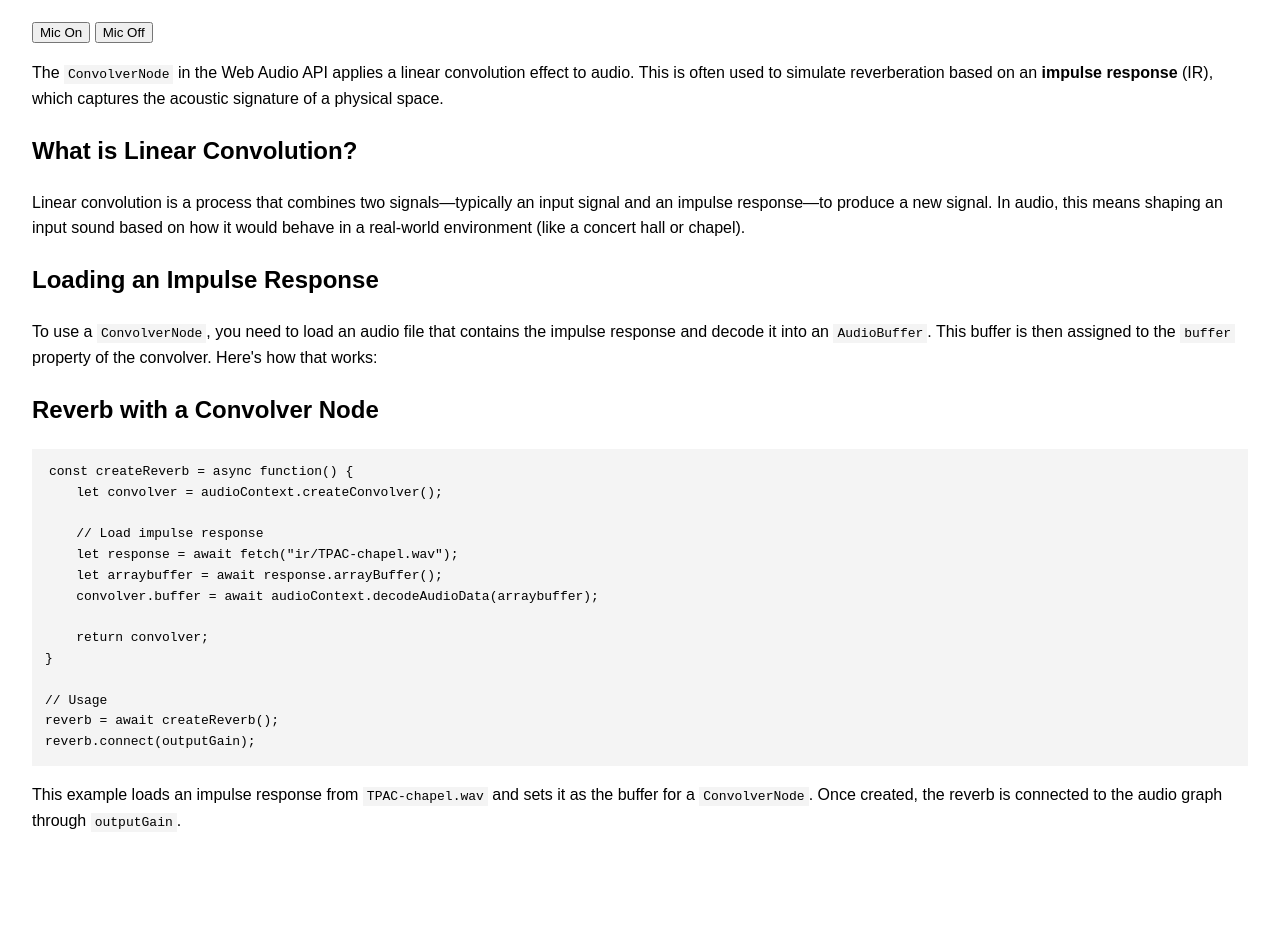
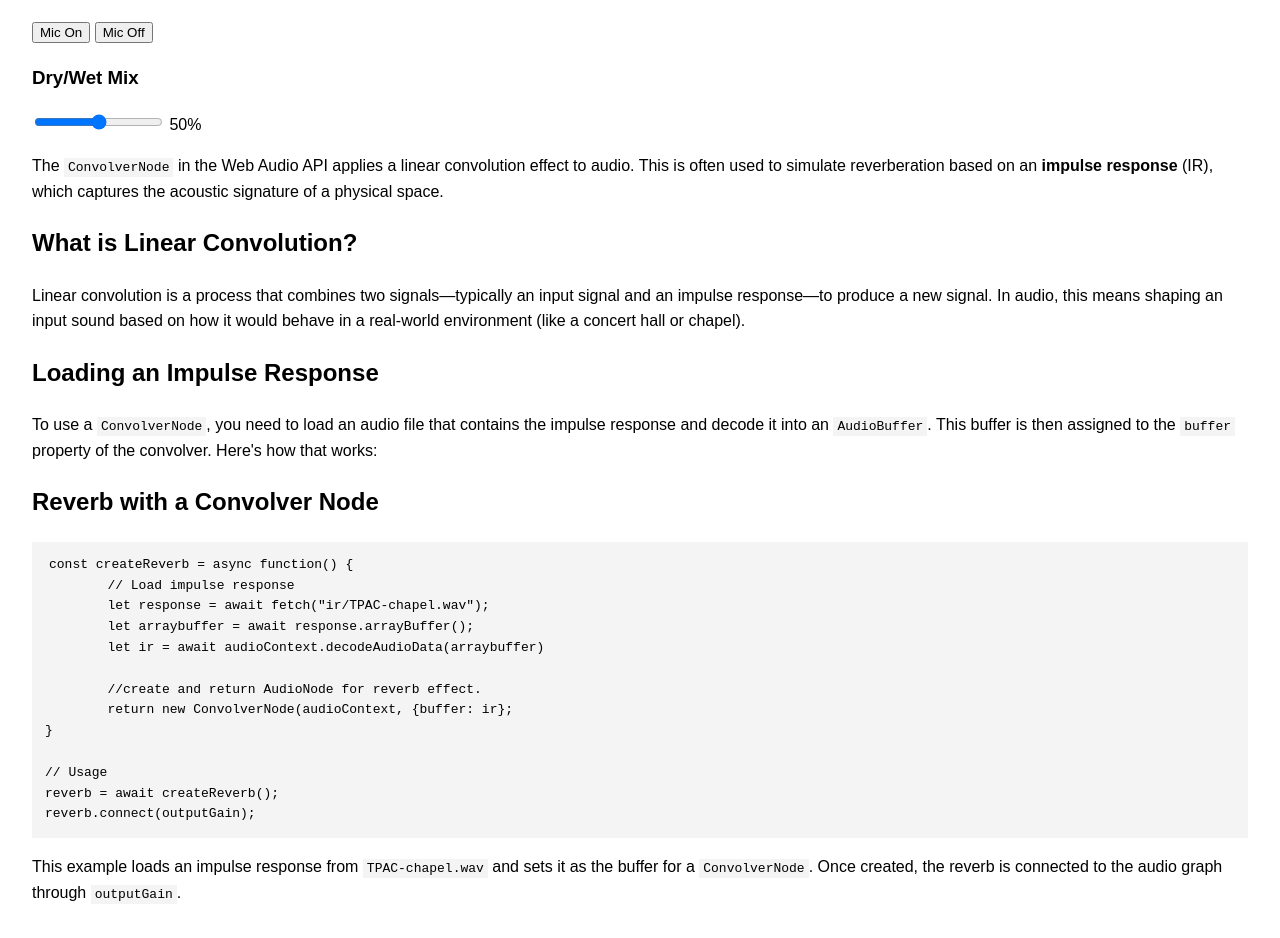
Before and after one commit to MUST4707/10_Week.Workshop.A.ConvolverNode, a plain HTML site: page index.html in a window 1280 px wide. Shown: the part 86-1024 px from the top of the page. Before the commit the page ends 952 px from the top, so only its background shows below. Drawn offline with Linux system fonts and the light colour scheme.

Commit message:
object constructors and wet/dry

```diff
--- a/index.html
+++ b/index.html
@@ -28,6 +28,12 @@
     <h1>Web Audio: Reverb with <code>ConvolverNode</code></h1>
     <button id="start">Mic On</button>
     <button id="stop">Mic Off</button>
+    <div>
+        <h3>Dry/Wet Mix</h3>
+        <input id="mix" type="range" min="0" max="100" value="50">
+        <label id="wdLabel" for="mix">50%</label>
+    </div>
+
     <p>
         The <code>ConvolverNode</code> in the Web Audio API applies a linear convolution effect to audio. This is often used to simulate reverberation based on an <strong>impulse response</strong> (IR), which captures the acoustic signature of a physical space.
     </p>
@@ -44,14 +50,13 @@
 
     <h2>Reverb with a Convolver Node</h2>
     <pre><code>const createReverb = async function() {
-    let convolver = audioContext.createConvolver();
+        // Load impulse response
+        let response = await fetch("ir/TPAC-chapel.wav");
+        let arraybuffer = await response.arrayBuffer();
+        let ir = await audioContext.decodeAudioData(arraybuffer)
 
-    // Load impulse response
-    let response = await fetch("ir/TPAC-chapel.wav");
-    let arraybuffer = await response.arrayBuffer();
-    convolver.buffer = await audioContext.decodeAudioData(arraybuffer);
-
-    return convolver;
+        //create and return AudioNode for reverb effect.
+        return new ConvolverNode(audioContext, {buffer: ir};
 }
 
 // Usage
--- a/reverb.js
+++ b/reverb.js
@@ -1,24 +1,24 @@
 // Create the AudioContext, which is the main Web Audio environment
 const audioContext = new AudioContext();
 
-
-
-// Create a GainNode to control the feedback amount
-const feedback = audioContext.createGain();
-feedback.gain.value = 0.4; // Set feedback level (40% of signal loops back)
+// Create a GainNode to control the final output volume
+const dryGain = new GainNode(audioContext);
+dryGain.gain.value = 0.5; // Set output volume to 50% -6dBFS
 
 // Create a GainNode to control the final output volume
-const outputGain = audioContext.createGain();
-outputGain.gain.value = 0.5; // Set output volume to 50% -6dBFS
+const wetGain = new GainNode(audioContext);
+wetGain.gain.value = 0.5; // Set output volume to 50% -6dBFS
+
+// Create a GainNode to control the final output volume
+const outputGain = new GainNode(audioContext);
+outputGain.gain.value = 0.125; // Set output volume to 12.5% -18dBFS
 
 
 
 // Connect the delayed signal to the output gain (and then to the speakers)
-
+dryGain.connect(outputGain);
+wetGain.connect(outputGain)
 outputGain.connect(audioContext.destination);
-
-
-
 
 // Variable to hold the microphone input node
 let mic;
@@ -26,6 +26,10 @@ let mic;
 let reverb;
 
 //CREATE CONVOLVER NODE HERE!!!!!!!!!!!!!!!!!!!!
+
+
+
+
 
 
 // Function to start the microphone and connect it to the delay line
@@ -37,12 +41,12 @@ const startMic = async function() {
     const stream = await navigator.mediaDevices.getUserMedia({ audio: true });
 
     // Create a MediaStreamAudioSourceNode from the microphone stream
-    mic = audioContext.createMediaStreamSource(stream);
+    mic = new MediaStreamAudioSourceNode(audioContext, {mediaStream:stream});
 
     // Connect the microphone to the delay line (which is already connected to output)
+    mic.connect(dryGain)
     mic.connect(reverb);
 
-    console.log('Audio started');
 };
 
 // Function to stop the microphone processing
@@ -51,7 +55,16 @@ const stopMic = function() {
     if (mic) mic.disconnect();
 };
 
+const wetDryUpdate = function(event) {
+    let mixValue = Number(event.target.value);
+    let now = audioContext.currentTime
+    document.getElementById("wdLabel").innerText = `${mixValue}%`
+    mixValue = mixValue / 100. //turn % into 0-1.
 
+    dryGain.gain.linearRampToValueAtTime(1-mixValue, now + 0.01)
+    wetGain.gain.linearRampToValueAtTime(mixValue, now + 0.01)
+
+}
 
 
 
@@ -61,3 +74,4 @@ const stopMic = function() {
 // Set up event listeners for the Start and Stop buttons
 document.getElementById('start').addEventListener("click", startMic);
 document.getElementById('stop').addEventListener("click", stopMic);
+document.getElementById('mix').addEventListener("input", wetDryUpdate)
```
